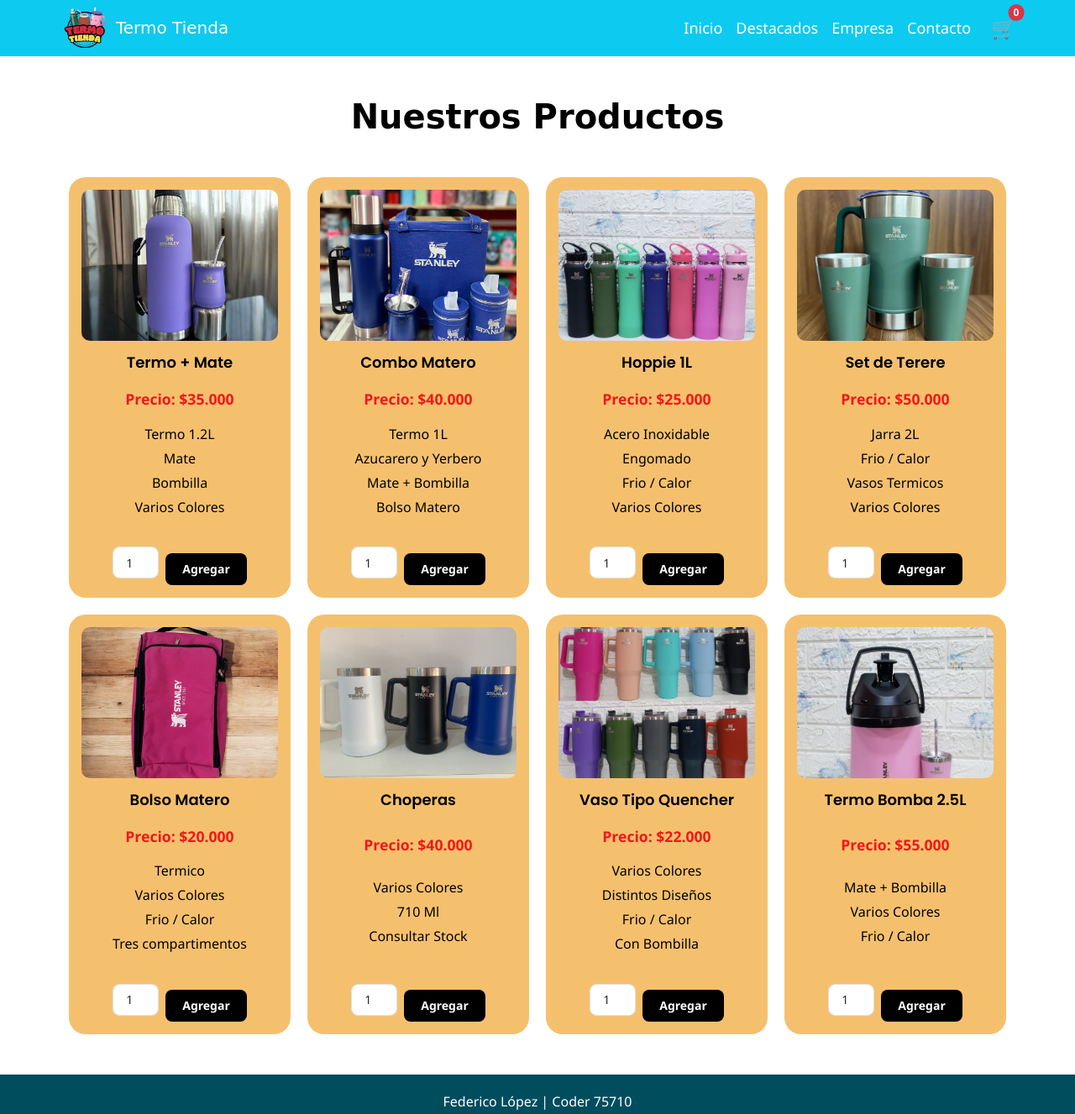
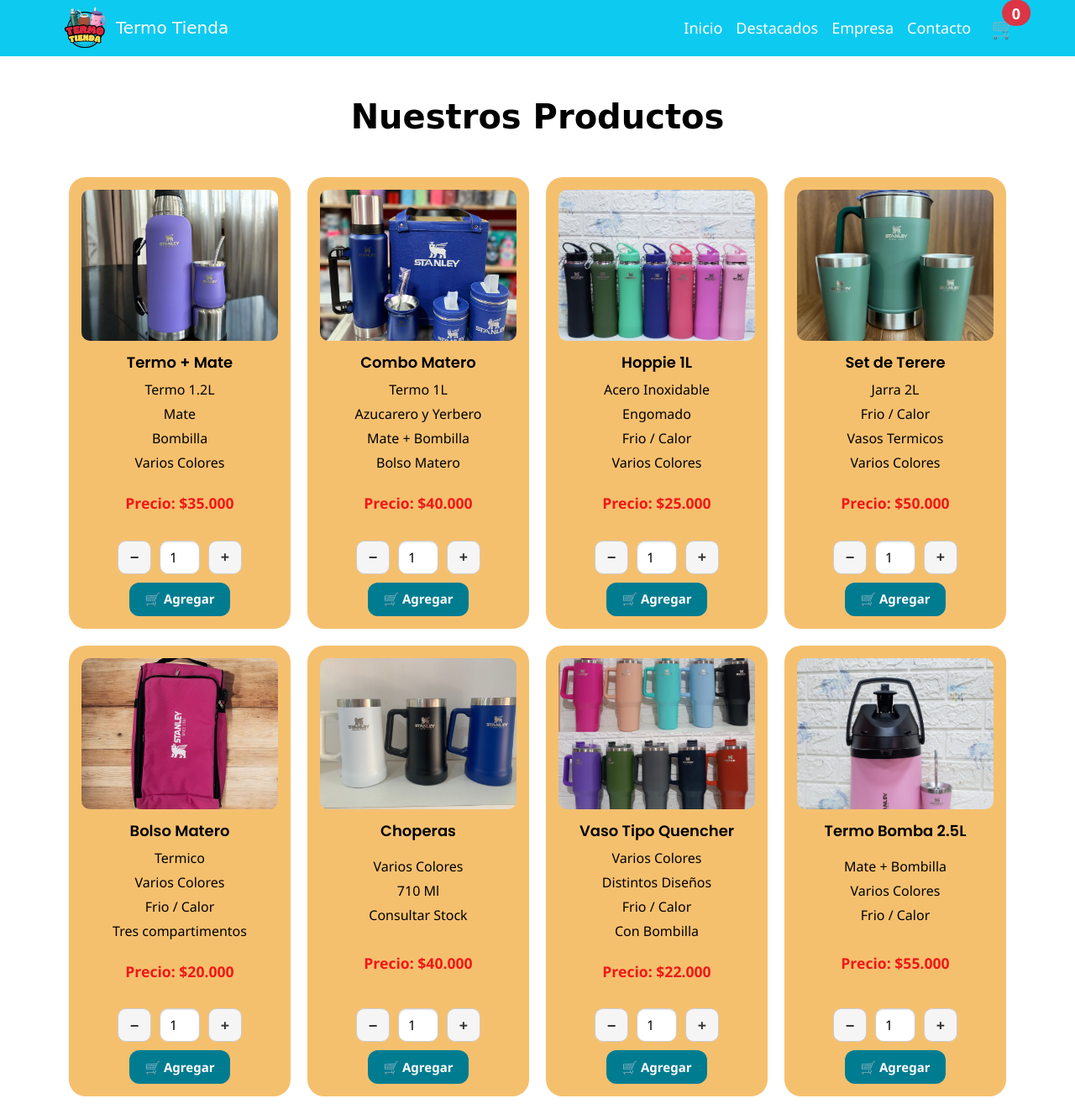
Before and after one commit to fedeelopez/proyectocoder, a website: page pages/productos.html in a window 1280 px wide. Shown: the top 1327 px of the page at 84% size. Drawn offline with nearby package versions, Linux system fonts and the light colour scheme; a web font is replaced by a local one.

Commit message:
act-carrito

```diff
--- a/js/carrito.js
+++ b/js/carrito.js
@@ -11,18 +11,40 @@
   actualizarResumen();
 }
 
+function animarCarrito(elemento) {
+  if (!elemento) return;
+  elemento.classList.add("carrito-animado");
+  setTimeout(() => elemento.classList.remove("carrito-animado"), 400);
+}
+
 function actualizarResumen() {
   const resumen = document.getElementById("resumen-carrito");
-  const iconosCarrito = document.querySelectorAll("#carrito-resumen");
 
   const totalItems = carrito.reduce((acc, item) => acc + item.cantidad, 0);
   const totalPrecio = carrito.reduce((acc, item) => acc + item.precio * item.cantidad, 0);
 
-  // Actualizar TODOS los íconos de carrito (mobile y desktop)
+  // Compatibilidad con versiones anteriores
+  const iconosCarrito = document.querySelectorAll("#carrito-resumen");
   iconosCarrito.forEach(icon => {
     icon.textContent = totalItems;
     icon.title = `Total: $${totalPrecio.toLocaleString()}`;
   });
+
+  // Soporte actualizado para IDs separados
+  const resumenMobile = document.getElementById("carrito-resumen-mobile");
+  const resumenDesktop = document.getElementById("carrito-resumen-desktop");
+
+  if (resumenMobile) {
+    resumenMobile.textContent = totalItems;
+    resumenMobile.title = `Total: $${totalPrecio.toLocaleString()}`;
+    animarCarrito(resumenMobile);
+  }
+
+  if (resumenDesktop) {
+    resumenDesktop.textContent = totalItems;
+    resumenDesktop.title = `Total: $${totalPrecio.toLocaleString()}`;
+    animarCarrito(resumenDesktop);
+  }
 
   // Actualizar el resumen flotante (si existe)
   if (resumen) {
@@ -45,8 +67,6 @@
 
   renderizarCarritoEnModal(); // Esto asegura que el modal también se actualice
 }
-
-
 
 function renderizarCarritoEnModal() {
   const contenedor = document.getElementById("detalle-carrito");
@@ -96,7 +116,6 @@
   contenedor.innerHTML = html;
 }
 
-
 // Listeners para los botones Agregar
 document.querySelectorAll(".agregar-carrito").forEach(btn => {
   btn.addEventListener("click", () => {
@@ -114,11 +133,24 @@
 
 actualizarResumen();
 
-document.getElementById("carrito-nav").addEventListener("click", renderizarCarritoEnModal);
+const iconoCarrito = document.getElementById("carrito-nav");
+if (iconoCarrito) {
+  iconoCarrito.addEventListener("click", renderizarCarritoEnModal);
+}
 
-document.getElementById("vaciarCarritoModal").addEventListener("click", () => {
-  carrito = [];
-  localStorage.removeItem("carrito");
-  actualizarResumen();
-  renderizarCarritoEnModal();
-});
+const vaciarCarritoModal = document.getElementById("vaciarCarritoModal");
+if (vaciarCarritoModal) {
+  vaciarCarritoModal.addEventListener("click", () => {
+    carrito = [];
+    localStorage.removeItem("carrito");
+    actualizarResumen();
+    renderizarCarritoEnModal();
+  });
+}
+
+function cambiarCantidad(id, delta) {
+  const input = document.getElementById(id);
+  let valor = parseInt(input.value) || 1;
+  valor = Math.max(1, valor + delta);
+  input.value = valor;
+}
--- a/pages/productos.html
+++ b/pages/productos.html
@@ -20,14 +20,6 @@
         <span class="navbar-brand mb-0 h1 text-white" style="font-family: 'Barriecito', cursive">Termo Tienda</span>
       </a>
 
-      <!-- Carrito SIEMPRE visible -->
-      <a href="#" id="carrito-nav" class="text-white position-relative ms-auto me-2 d-md-none" data-bs-toggle="modal"
-        data-bs-target="#modalCarrito" style="font-size: 1.5rem;">
-        🛒
-        <span id="carrito-resumen"
-          class="position-absolute top-0 start-100 translate-middle badge rounded-pill bg-danger">0</span>
-      </a>
-
       <!-- Botón hamburguesa -->
       <button class="navbar-toggler" type="button" data-bs-toggle="collapse" data-bs-target="#menuNav"
         aria-controls="menuNav" aria-expanded="false" aria-label="Toggle navigation">
@@ -47,8 +39,8 @@
         <a href="#" id="carrito-nav-desktop" class="text-white position-relative ms-3 d-none d-md-inline"
           data-bs-toggle="modal" data-bs-target="#modalCarrito" style="font-size: 1.5rem;">
           🛒
-          <span id="carrito-resumen"
-            class="position-absolute top-0 start-100 translate-middle badge rounded-pill bg-danger">0</span>
+          <span id="carrito-resumen-desktop"
+            class="position-absolute top-0 start-100 translate-middle badge rounded-pill bg-danger d-none d-md-inline">0</span>
         </a>
       </div>
     </nav>
@@ -66,18 +58,18 @@
   <img class="imagen-producto" src="../assets/Termo Violeta.jpeg" alt="" />
   <div class="info-producto">
     <h3 class="nombre-producto">Termo + Mate</h3>
-    <p class="precio">Precio: $35.000</p>
     <ul class="mb-2">
       <li>Termo 1.2L</li>
       <li>Mate</li>
       <li>Bombilla</li>
       <li>Varios Colores</li>
     </ul>
-    <div class="text-center">
-      <div class="bloque-cantidad d-inline-flex gap-2 align-items-center justify-content-center">
-        <input type="number" id="cantidad-1" class="form-control form-control-sm cantidad-input" min="1" value="1" />
-        <button class="btn btn-dark btn-sm agregar-carrito" data-id="1" data-nombre="Termo + Mate" data-precio="35000" data-cantidad-id="cantidad-1">Agregar</button>
-      </div>
+    <p class="precio">Precio: $35.000</p>
+    <div class="bloque-cantidad">
+      <button class="qty-btn" onclick="cambiarCantidad('cantidad-1', -1)">−</button>
+      <input type="number" id="cantidad-1" class="cantidad-input" value="1" min="1">
+      <button class="qty-btn" onclick="cambiarCantidad('cantidad-1', 1)">+</button>
+      <button class="agregar-carrito" data-id="1" data-nombre="Termo + Mate" data-precio="35000" data-cantidad-id="cantidad-1">🛒 Agregar</button>
     </div>
   </div>
 </div>
@@ -87,18 +79,19 @@
   <img class="imagen-producto" src="../assets/combo matero.jpeg" alt="" />
   <div class="info-producto">
     <h3 class="nombre-producto">Combo Matero</h3>
-    <p class="precio">Precio: $40.000</p>
+
     <ul class="mb-2">
       <li>Termo 1L</li>
       <li>Azucarero y Yerbero</li>
       <li>Mate + Bombilla</li>
       <li>Bolso Matero</li>
     </ul>
-    <div class="text-center">
-      <div class="bloque-cantidad d-inline-flex gap-2 align-items-center justify-content-center">
-        <input type="number" id="cantidad-2" class="form-control form-control-sm cantidad-input" min="1" value="1" />
-        <button class="btn btn-dark btn-sm agregar-carrito" data-id="2" data-nombre="Combo Matero" data-precio="40000" data-cantidad-id="cantidad-2">Agregar</button>
-      </div>
+    <p class="precio">Precio: $40.000</p>
+    <div class="bloque-cantidad">
+      <button class="qty-btn" onclick="cambiarCantidad('cantidad-2', -1)">−</button>
+      <input type="number" id="cantidad-2" class="cantidad-input" value="1" min="1">
+      <button class="qty-btn" onclick="cambiarCantidad('cantidad-2', 1)">+</button>
+      <button class="agregar-carrito" data-id="2" data-nombre="Combo Matero" data-precio="40000" data-cantidad-id="cantidad-2">🛒 Agregar</button>
     </div>
   </div>
 </div>
@@ -108,18 +101,19 @@
   <img class="imagen-producto" src="../assets/botella1l.jpeg" alt="" />
   <div class="info-producto">
     <h3 class="nombre-producto">Hoppie 1L</h3>
-    <p class="precio">Precio: $25.000</p>
+
     <ul class="mb-2">
       <li>Acero Inoxidable</li>
       <li>Engomado</li>
       <li>Frio / Calor</li>
       <li>Varios Colores</li>
     </ul>
-    <div class="text-center">
-      <div class="bloque-cantidad d-inline-flex gap-2 align-items-center justify-content-center">
-        <input type="number" id="cantidad-3" class="form-control form-control-sm cantidad-input" min="1" value="1" />
-        <button class="btn btn-dark btn-sm agregar-carrito" data-id="3" data-nombre="Hoppie 1L" data-precio="25000" data-cantidad-id="cantidad-3">Agregar</button>
-      </div>
+     <p class="precio">Precio: $25.000</p>
+    <div class="bloque-cantidad">
+      <button class="qty-btn" onclick="cambiarCantidad('cantidad-3', -1)">−</button>
+      <input type="number" id="cantidad-3" class="cantidad-input" value="1" min="1">
+      <button class="qty-btn" onclick="cambiarCantidad('cantidad-3', 1)">+</button>
+      <button class="agregar-carrito" data-id="3" data-nombre="Hoppie 1L" data-precio="25000" data-cantidad-id="cantidad-3">🛒 Agregar</button>
     </div>
   </div>
 </div>
@@ -129,18 +123,19 @@
   <img class="imagen-producto" src="../assets/WhatsApp Image 2024-12-26 at 20.36.17.jpeg" alt="" />
   <div class="info-producto">
     <h3 class="nombre-producto">Set de Terere</h3>
-    <p class="precio">Precio: $50.000</p>
+
     <ul class="mb-2">
       <li>Jarra 2L</li>
       <li>Frio / Calor</li>
       <li>Vasos Termicos</li>
       <li>Varios Colores</li>
     </ul>
-    <div class="text-center">
-      <div class="bloque-cantidad d-inline-flex gap-2 align-items-center justify-content-center">
-        <input type="number" id="cantidad-4" class="form-control form-control-sm cantidad-input" min="1" value="1" />
-        <button class="btn btn-dark btn-sm agregar-carrito" data-id="4" data-nombre="Set de Terere" data-precio="50000" data-cantidad-id="cantidad-4">Agregar</button>
-      </div>
+    <p class="precio">Precio: $50.000</p>
+    <div class="bloque-cantidad">
+      <button class="qty-btn" onclick="cambiarCantidad('cantidad-4', -1)">−</button>
+      <input type="number" id="cantidad-4" class="cantidad-input" value="1" min="1">
+      <button class="qty-btn" onclick="cambiarCantidad('cantidad-4', 1)">+</button>
+      <button class="agregar-carrito" data-id="4" data-nombre="Set de Terere" data-precio="50000" data-cantidad-id="cantidad-4">🛒 Agregar</button>
     </div>
   </div>
 </div>
@@ -150,18 +145,18 @@
   <img class="imagen-producto" src="../assets/WhatsApp Image 2025-02-21 at 18.04.18.jpeg" alt="" />
   <div class="info-producto">
     <h3 class="nombre-producto">Bolso Matero</h3>
-    <p class="precio">Precio: $20.000</p>
     <ul class="mb-2">
       <li>Termico</li>
       <li>Varios Colores</li>
       <li>Frio / Calor</li>
       <li>Tres compartimentos</li>
     </ul>
-    <div class="text-center">
-      <div class="bloque-cantidad d-inline-flex gap-2 align-items-center justify-content-center">
-        <input type="number" id="cantidad-5" class="form-control form-control-sm cantidad-input" min="1" value="1" />
-        <button class="btn btn-dark btn-sm agregar-carrito" data-id="5" data-nombre="Bolso Matero" data-precio="20000" data-cantidad-id="cantidad-5">Agregar</button>
-      </div>
+    <p class="precio">Precio: $20.000</p>
+    <div class="bloque-cantidad">
+      <button class="qty-btn" onclick="cambiarCantidad('cantidad-5', -1)">−</button>
+      <input type="number" id="cantidad-5" class="cantidad-input" value="1" min="1">
+      <button class="qty-btn" onclick="cambiarCantidad('cantidad-5', 1)">+</button>
+      <button class="agregar-carrito" data-id="5" data-nombre="Bolso Matero" data-precio="20000" data-cantidad-id="cantidad-5">🛒 Agregar</button>
     </div>
   </div>
 </div>
@@ -171,17 +166,18 @@
   <img class="imagen-producto" src="../assets/WhatsApp Image 2025-02-21 at 18.29.14.jpeg" alt="" />
   <div class="info-producto">
     <h3 class="nombre-producto">Choperas</h3>
-    <p class="precio">Precio: $40.000</p>
+
     <ul class="mb-2">
       <li>Varios Colores</li>
       <li>710 Ml</li>
       <li>Consultar Stock</li>
     </ul>
-    <div class="text-center">
-      <div class="bloque-cantidad d-inline-flex gap-2 align-items-center justify-content-center">
-        <input type="number" id="cantidad-6" class="form-control form-control-sm cantidad-input" min="1" value="1" />
-        <button class="btn btn-dark btn-sm agregar-carrito" data-id="6" data-nombre="Choperas" data-precio="40000" data-cantidad-id="cantidad-6">Agregar</button>
-      </div>
+    <p class="precio">Precio: $40.000</p>
+    <div class="bloque-cantidad">
+      <button class="qty-btn" onclick="cambiarCantidad('cantidad-6', -1)">−</button>
+      <input type="number" id="cantidad-6" class="cantidad-input" value="1" min="1">
+      <button class="qty-btn" onclick="cambiarCantidad('cantidad-6', 1)">+</button>
+      <button class="agregar-carrito" data-id="6" data-nombre="Choperas" data-precio="40000" data-cantidad-id="cantidad-6">🛒 Agregar</button>
     </div>
   </div>
 </div>
@@ -191,18 +187,18 @@
   <img class="imagen-producto" src="../assets/WhatsApp Image 2025-02-21 at 18.47.03.jpeg" alt="" />
   <div class="info-producto">
     <h3 class="nombre-producto">Vaso Tipo Quencher</h3>
-    <p class="precio">Precio: $22.000</p>
     <ul class="mb-2">
       <li>Varios Colores</li>
       <li>Distintos Diseños</li>
       <li>Frio / Calor</li>
       <li>Con Bombilla</li>
     </ul>
-    <div class="text-center">
-      <div class="bloque-cantidad d-inline-flex gap-2 align-items-center justify-content-center">
-        <input type="number" id="cantidad-7" class="form-control form-control-sm cantidad-input" min="1" value="1" />
-        <button class="btn btn-dark btn-sm agregar-carrito" data-id="7" data-nombre="Vaso Tipo Quencher" data-precio="22000" data-cantidad-id="cantidad-7">Agregar</button>
-      </div>
+    <p class="precio">Precio: $22.000</p>
+    <div class="bloque-cantidad">
+      <button class="qty-btn" onclick="cambiarCantidad('cantidad-7', -1)">−</button>
+      <input type="number" id="cantidad-7" class="cantidad-input" value="1" min="1">
+      <button class="qty-btn" onclick="cambiarCantidad('cantidad-7', 1)">+</button>
+      <button class="agregar-carrito" data-id="7" data-nombre="Vaso Tipo Quencher" data-precio="22000" data-cantidad-id="cantidad-7">🛒 Agregar</button>
     </div>
   </div>
 </div>
@@ -212,20 +208,25 @@
   <img class="imagen-producto" src="../assets/WhatsApp Image 2025-02-21 at 18.50.52.jpeg" alt="" />
   <div class="info-producto">
     <h3 class="nombre-producto">Termo Bomba 2.5L</h3>
-    <p class="precio">Precio: $55.000</p>
     <ul class="mb-2">
       <li>Mate + Bombilla</li>
       <li>Varios Colores</li>
       <li>Frio / Calor</li>
     </ul>
-    <div class="text-center">
-      <div class="bloque-cantidad d-inline-flex gap-2 align-items-center justify-content-center">
-        <input type="number" id="cantidad-8" class="form-control form-control-sm cantidad-input" min="1" value="1" />
-        <button class="btn btn-dark btn-sm agregar-carrito" data-id="8" data-nombre="Termo Bomba 2.5L" data-precio="55000" data-cantidad-id="cantidad-8">Agregar</button>
-      </div>
+    <p class="precio">Precio: $55.000</p>
+    <div class="bloque-cantidad">
+      <button class="qty-btn" onclick="cambiarCantidad('cantidad-8', -1)">−</button>
+      <input type="number" id="cantidad-8" class="cantidad-input" value="1" min="1">
+      <button class="qty-btn" onclick="cambiarCantidad('cantidad-8', 1)">+</button>
+      <button class="agregar-carrito" data-id="8" data-nombre="Termo Bomba 2.5L" data-precio="55000" data-cantidad-id="cantidad-8">🛒 Agregar</button>
     </div>
   </div>
 </div>
+
+<!-- Ícono carrito flotante mobile -->
+<a href="#" id="carrito-flotante" class="d-md-none" data-bs-toggle="modal" data-bs-target="#modalCarrito">
+  🛒<span id="carrito-resumen" class="badge rounded-pill bg-danger ms-1">0</span>
+</a>
 
 
       <div class="modal fade" id="modalCarrito" tabindex="-1" aria-labelledby="modalCarritoLabel" aria-hidden="true">
--- a/scss/styles.scss
+++ b/scss/styles.scss
@@ -499,35 +499,107 @@
 }
 
 .bloque-cantidad {
-  display: inline-flex;
+  display: flex;
+  justify-content: center;
   align-items: center;
-  justify-content: center;
   gap: 10px;
   margin-top: 15px;
+  flex-wrap: wrap;
 }
 
 .bloque-cantidad input[type="number"] {
-  width: 55px;
-  height: 38px;
-  padding: 4px;
-  font-size: 14px;
-  line-height: 1;
+  width: 48px;
+  height: 40px;
+  text-align: center;
+  border: 1px solid #ccc;
+  border-radius: 10px;
+  font-size: 16px;
+  box-shadow: inset 0 1px 2px rgba(0,0,0,0.1);
+  transition: border 0.2s ease;
 }
 
-.bloque-cantidad button {
-  height: 38px;
-  padding: 6px 14px;
-  font-size: 14px;
+.bloque-cantidad input[type="number"]:focus {
+  outline: none;
+  border-color: #007C91;
+}
+
+.bloque-cantidad .qty-btn {
+  background-color: #f5f5f5;
+  color: #333;
+  border: 1px solid #ccc;
+  border-radius: 10px;
+  width: 40px;
+  height: 40px;
+  font-size: 18px;
   font-weight: bold;
   display: flex;
   align-items: center;
   justify-content: center;
-  line-height: 1;
+  transition: all 0.2s ease;
 }
 
-/* Mostrar flechas en todos los navegadores */
-input[type="number"]::-webkit-inner-spin-button,
-input[type="number"]::-webkit-outer-spin-button {
-  -webkit-appearance: auto;
-  margin: 0;
+.bloque-cantidad .qty-btn:hover {
+  background-color: #e0e0e0;
 }
+
+.bloque-cantidad .agregar-carrito {
+  background-color: #007C91;
+  color: #fff;
+  border: none;
+  border-radius: 12px;
+  height: 40px;
+  padding: 0 18px;
+  font-size: 15px;
+  font-weight: bold;
+  display: flex;
+  align-items: center;
+  gap: 8px;
+  transition: background-color 0.3s ease;
+}
+
+.bloque-cantidad .agregar-carrito:hover {
+  background-color: #005e6d;
+}
+
+#carrito-flotante {
+  position: fixed;
+  bottom: 20px;
+  right: 20px;
+  background-color: #007C91;
+  color: white;
+  font-size: 22px;
+  padding: 10px 14px;
+  border-radius: 50px;
+  box-shadow: 0 4px 10px rgba(0,0,0,0.25);
+  z-index: 1050;
+  display: flex;
+  align-items: center;
+  justify-content: center;
+  text-decoration: none;
+  transition: background-color 0.3s ease;
+}
+
+#carrito-flotante:hover {
+  background-color: #005e6d;
+}
+
+#carrito-flotante .badge {
+  font-size: 0.75rem;
+}
+
+@media (max-width: 767px) {
+  #carrito-nav-desktop {
+    display: none !important;
+  }
+}
+
+@keyframes bounce {
+  0%   { transform: scale(1); }
+  30%  { transform: scale(1.3); }
+  60%  { transform: scale(0.95); }
+  100% { transform: scale(1); }
+}
+
+.carrito-animado {
+  animation: bounce 0.4s ease;
+}
```
Also changed, not shown: css/styles.css, 1 other file.
